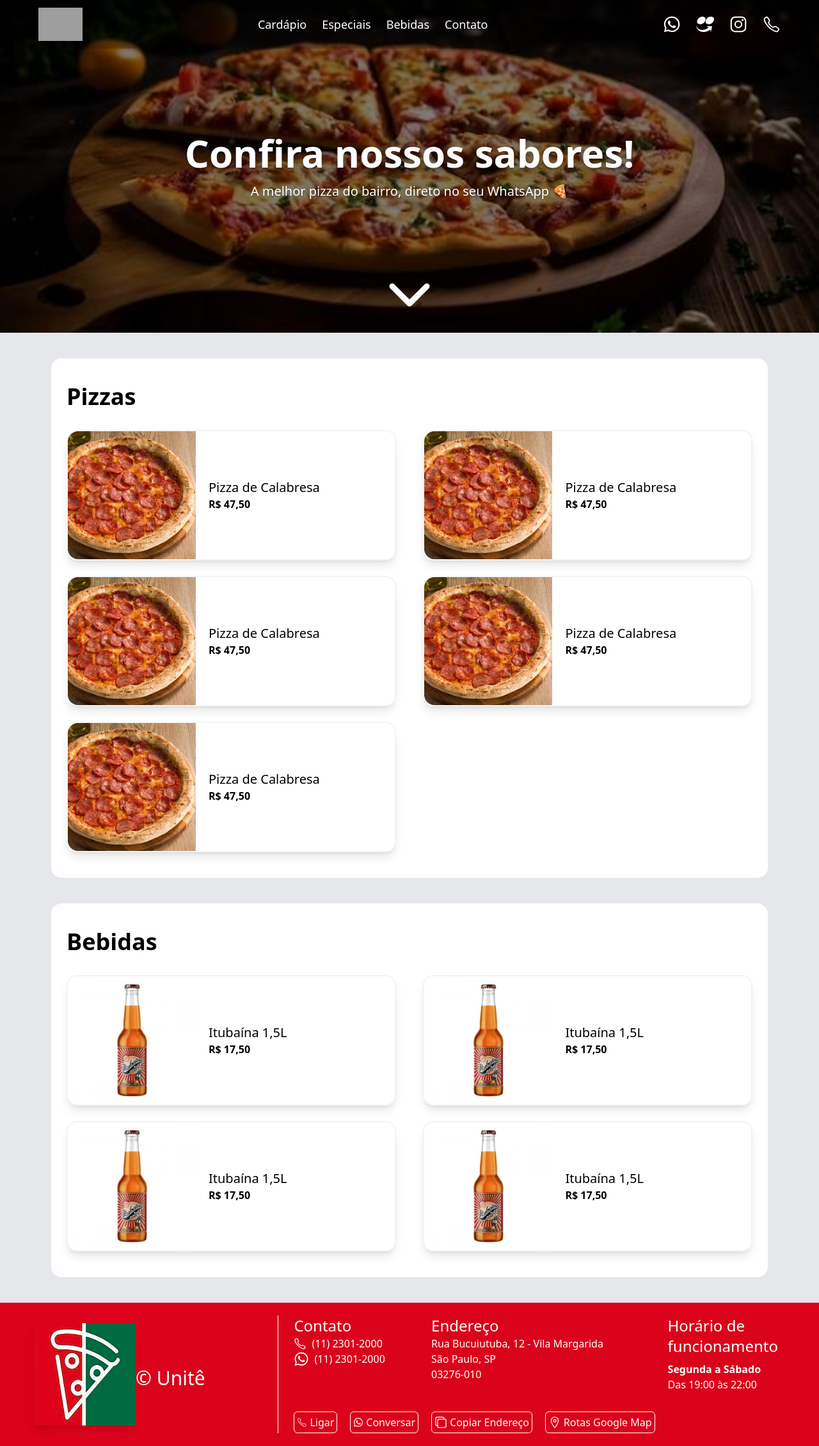
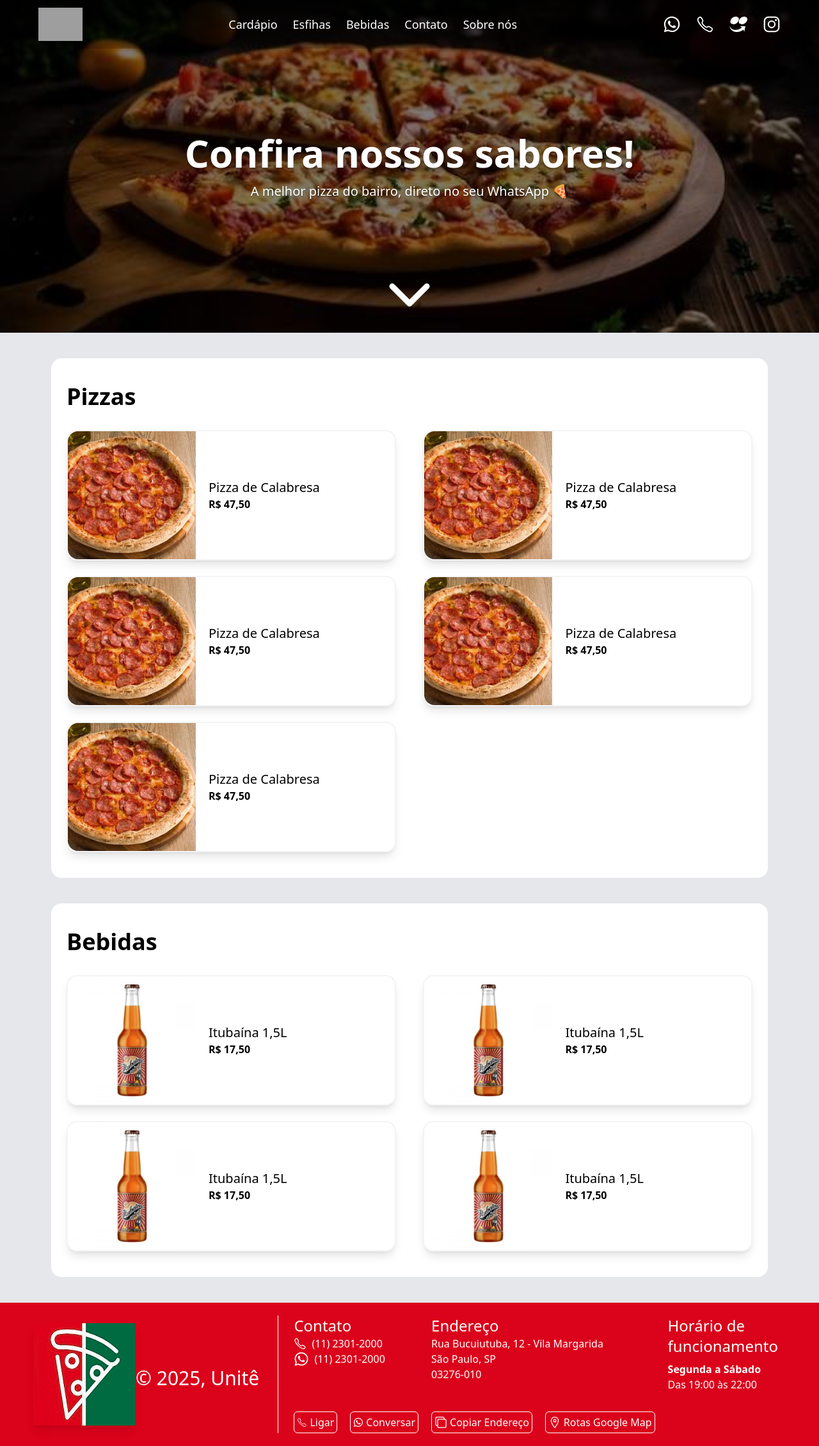
Before and after one commit to IsaSay-i/pizzaria-unite, a website: page index.html in a window 1280 px wide. Shown: the whole page at 64% size. Drawn offline with nearby package versions, Linux system fonts and the light colour scheme; grey boxes are pictures that could not be loaded.

Commit message:
continuo amanhã

```diff
--- a/index.html
+++ b/index.html
@@ -21,7 +21,7 @@
                     <a href="#cardapio" class="text-white hover:text-red-600 transition">Cardápio</a>
                 </li>
                 <li>
-                    <a href="#especiais" class="text-white hover:text-red-600 transition">Especiais</a>
+                    <a href="#especiais" class="text-white hover:text-red-600 transition">Esfihas</a>
                 </li>
                 <li>
                     <a href="#bebidas" class="text-white hover:text-red-600 transition">Bebidas</a>
@@ -29,11 +29,19 @@
                 <li>
                     <a href="#contato" class="text-white hover:text-red-600 transition">Contato</a>
                 </li>
+                <li>
+                    <a href="#contato" class="text-white hover:text-red-600 transition">Sobre nós</a>
+                </li>
             </ul>
             <ul class="flex space-x-6 text-lg font-medium">
                 <li>
                     <a href="https://wa.me/5511975708835?text=Olá,%20eu%20gostaria%20de%20fazer%20um%20pedido!" target="_blank" class="flex items-center gap-2 text-white hover:text-green-500 transition">
                         <ion-icon name="logo-whatsapp" class="w-7 h-7"></ion-icon>
+                    </a>
+                </li>
+                <li>
+                    <a href="" class="flex items-center gap-2 text-white hover:text-yellow-400 transition">
+                        <ion-icon name="call-outline" class="w-7 h-7"></ion-icon>
                     </a>
                 </li>
                 <li>
@@ -46,11 +54,6 @@
                 <li>
                     <a href="" class="flex items-center gap-2 text-white hover:text-pink-500 transition">
                         <ion-icon name="logo-instagram" class="w-7 h-7"></ion-icon>
-                    </a>
-                </li>
-                <li>
-                    <a href="" class="flex items-center gap-2 text-white hover:text-yellow-400 transition">
-                        <ion-icon name="call-outline" class="w-7 h-7"></ion-icon>
                     </a>
                 </li>
             </ul>
@@ -158,7 +161,7 @@
     <footer class="flex-col wrap flex sm:items-spread sm:py-10 sm:flex-row md:px-10 md:py-5 text-white mt-10 bg-[#DB021B]">
         <article class="flex flex-2 flex-col p-3 mr-3 sm:mr-0 xl:flex-row xl:justify-normal flex-wrap items-center justify-center">
             <img src="src/img/favicon/favicon.png" alt="logo" class="w-40 h-40 shadow-lg block">
-            <p class="text-3xl pt-3 thicc:text-5xl thicc:pl-2 thicc:pt-0 whitespace-nowrap">&copy; Unitê</p>
+            <p class="text-3xl pt-3 thicc:text-4xl thicc:pl-2 thicc:pt-0 whitespace-nowrap">&copy; 2025, Unitê</p>
         </article>
         <article id="contato" class="flex flex-3 border-l px-6 mt-10 sm:mt-0">
             <section class="flex xl:flex-row w-full flex-col gap-5 thicc:justify-normal thicc:gap-15">
@@ -185,7 +188,7 @@
                     <li>Rua Bucuiutuba, 12 - Vila Margarida</li>
                     <li>São Paulo, SP</li>
                     <li>03276-010</li>
-                    <li class="mt-3 gap-2 sm:mt-auto flex sm:gap-5 flex-wrap w-fit sm:flex-row sm:flex-nowrap">
+                    <li class="mt-3 gap-2 sm:mt-auto flex sm:gap-5 flex-col flex-wrap w-fit sm:flex-row sm:flex-nowrap">
                         <a href="#" class="whitespace-nowrap p-1 flex items-center justify-center border rounded-md">
                             <ion-icon name="copy-outline" class="w-5 h-5 mr-1"></ion-icon> Copiar Endereço
                         </a>
```
Also changed, not shown: src/output.css.
